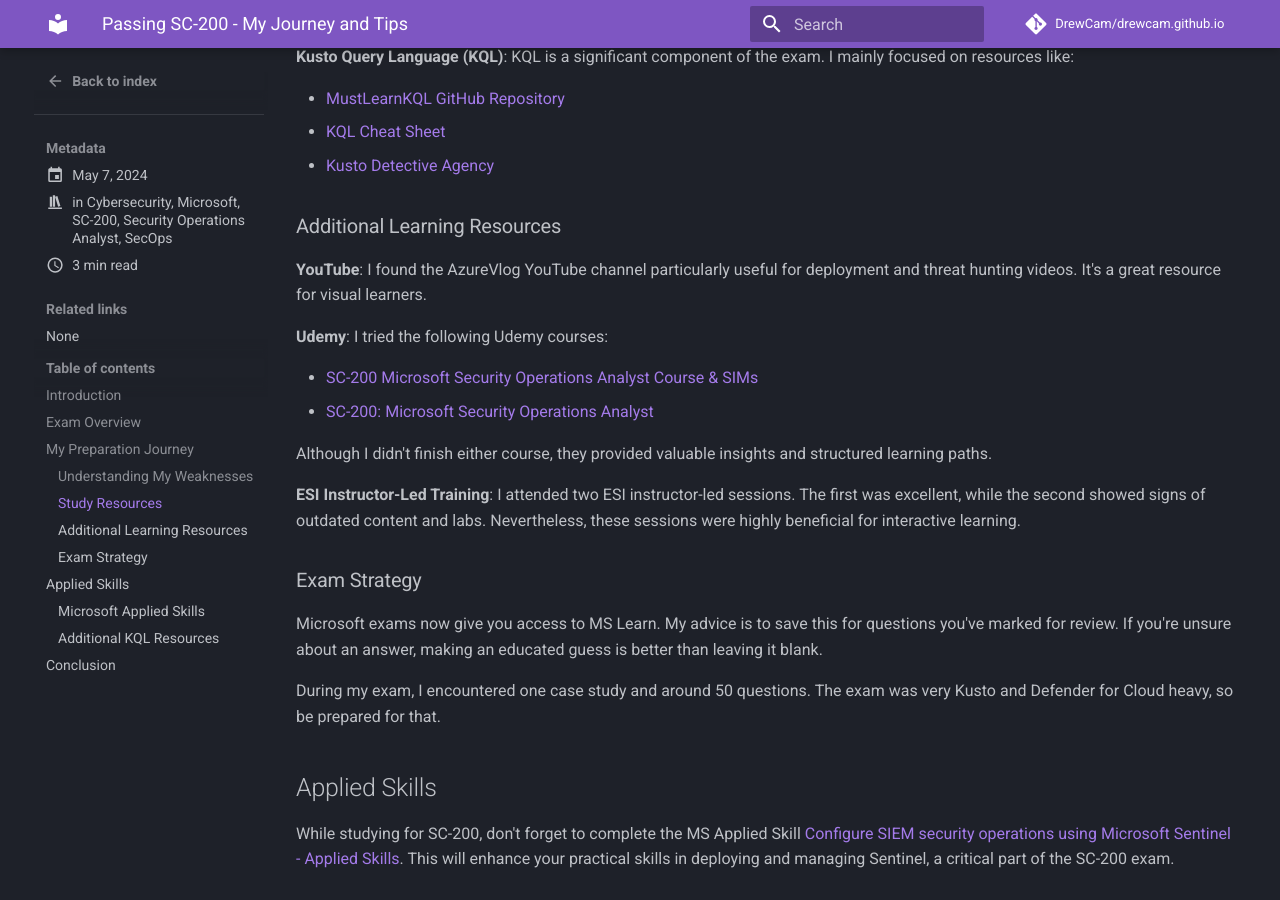
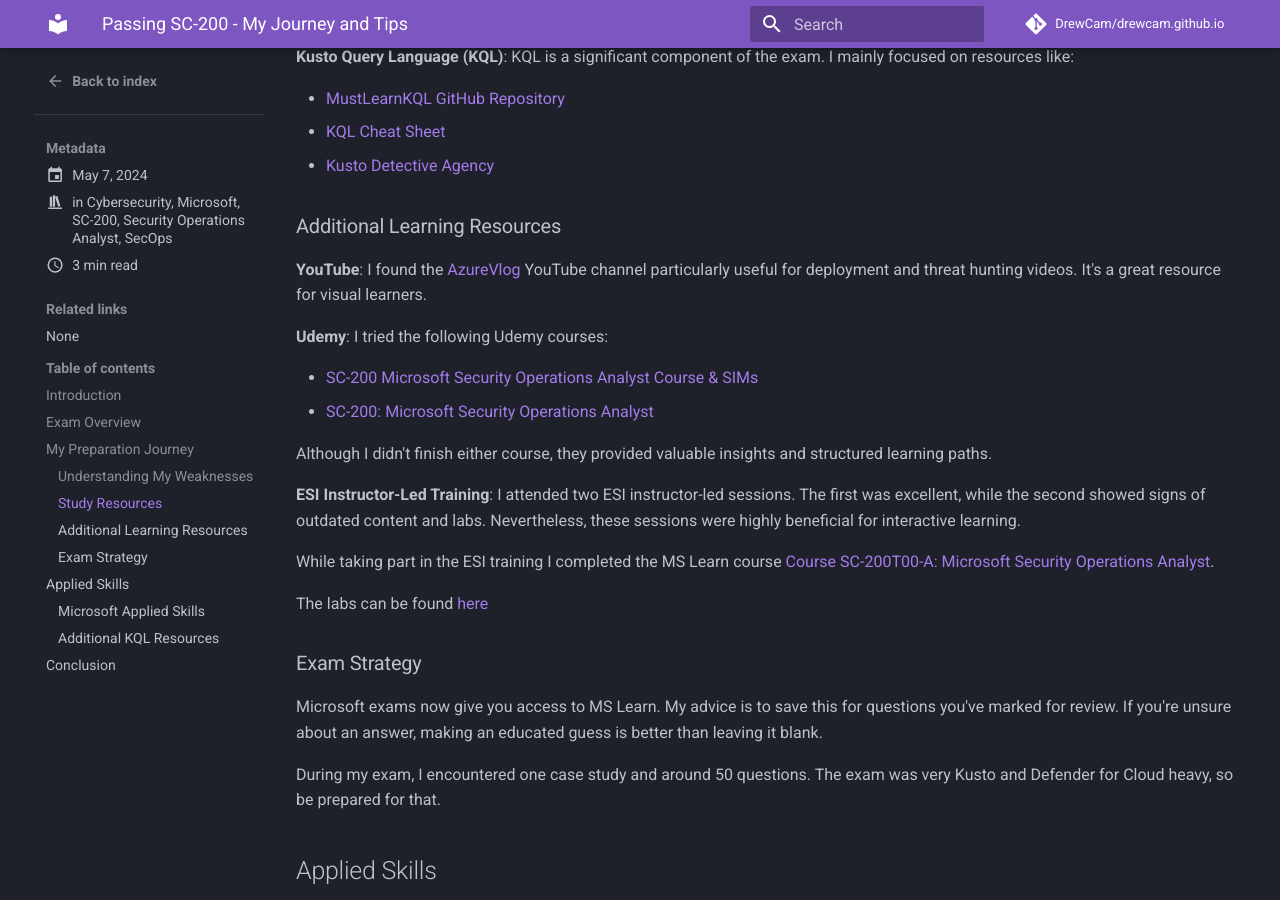
Before and after one commit to DrewCam/drewcam.github.io, an MkDocs documentation site: the page built from docs/blog/posts/SC200-my-experience.md, in a window 1280 px wide and 900 px high, scrolled down 1112 px. Built offline with MkDocs 1.6.1 and Material for MkDocs 9.7.7, drawn with Linux system fonts in a browser that asks for light colours; comment, search, counter and statistics services are not loaded.

Commit message:
Update SC200-my-experience.md

```diff
--- a/docs/blog/posts/SC200-my-experience.md
+++ b/docs/blog/posts/SC200-my-experience.md
@@ -66,7 +66,7 @@
 ### Additional Learning Resources
 
 **YouTube**:
-I found the AzureVlog YouTube channel particularly useful for deployment and threat hunting videos. It's a great resource for visual learners.
+I found the [AzureVlog](https://www.youtube.com/channel/UC_5b0_6qIt8DCC5zbz3XivA) YouTube channel particularly useful for deployment and threat hunting videos. It's a great resource for visual learners.
 
 **Udemy**:
 I tried the following Udemy courses:
@@ -78,6 +78,10 @@
 
 **ESI Instructor-Led Training**:
 I attended two ESI instructor-led sessions. The first was excellent, while the second showed signs of outdated content and labs. Nevertheless, these sessions were highly beneficial for interactive learning.
+
+While taking part in the ESI training I completed the MS Learn course [Course SC-200T00-A: Microsoft Security Operations Analyst](https://learn.microsoft.com/en-us/training/courses/sc-200t00).
+
+The labs can be found [here](https://microsoftlearning.github.io/SC-200T00A-Microsoft-Security-Operations-Analyst/)
 
 ### Exam Strategy
 
```
